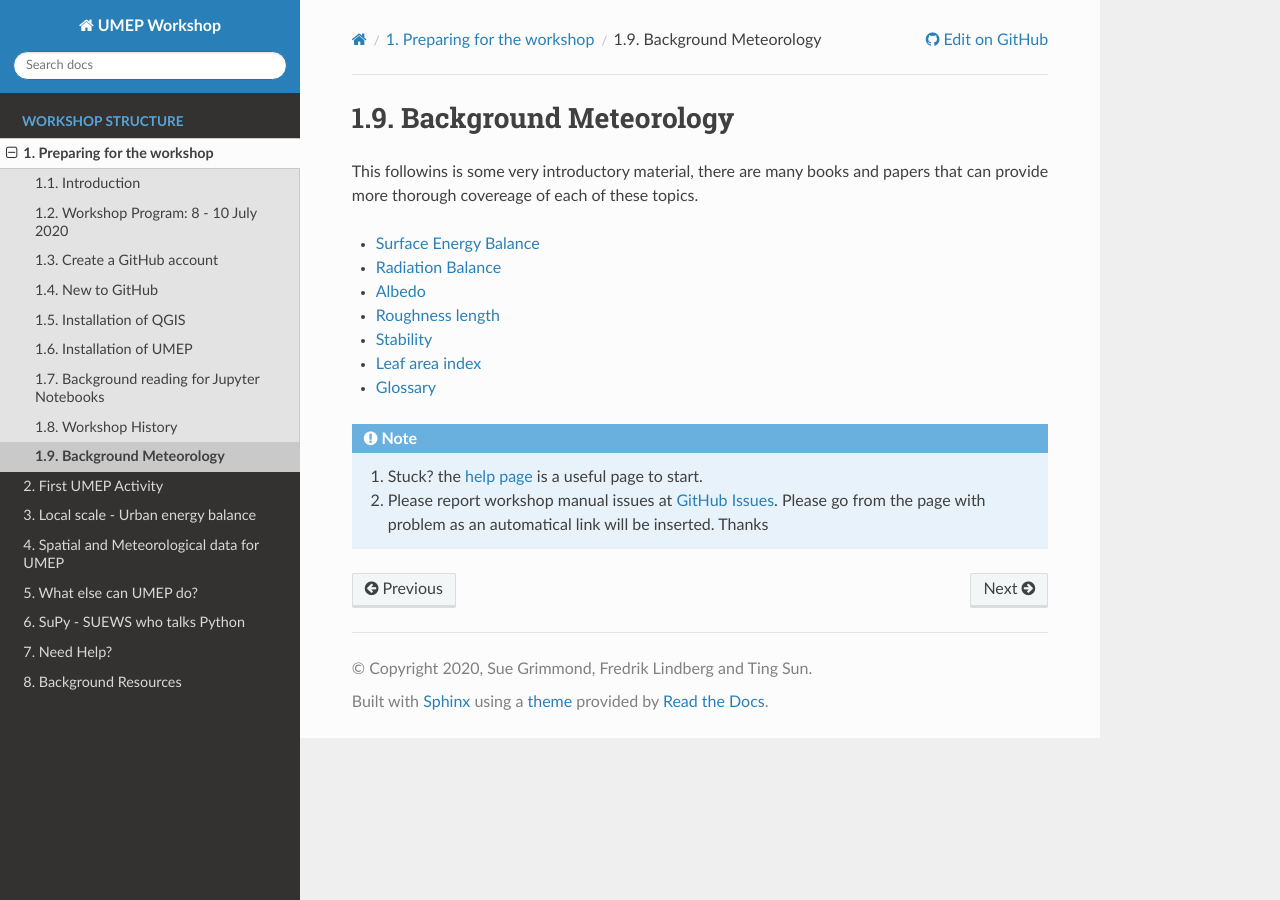
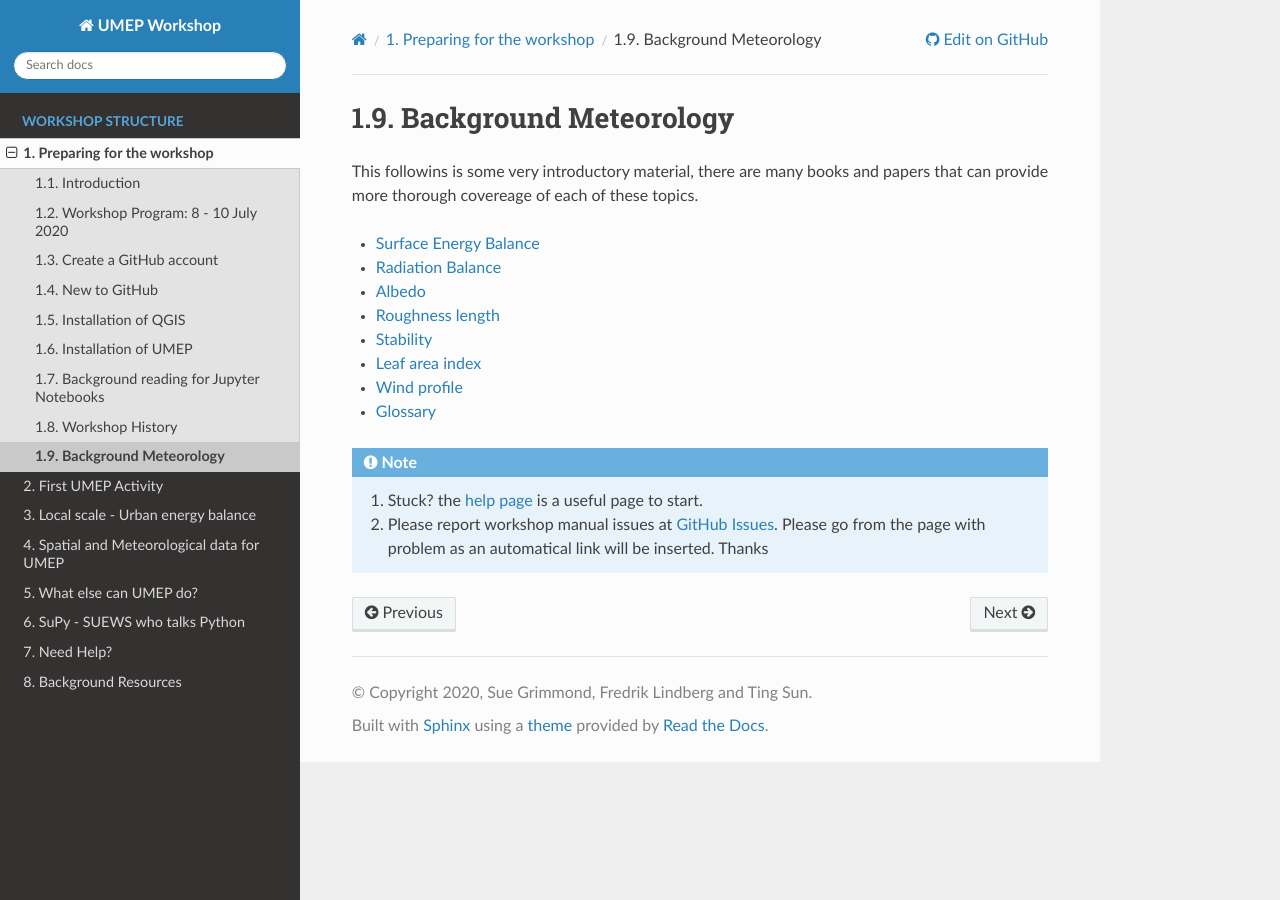
Before and after one commit to Urban-Meteorology-Reading/UMEP-Workshop, a Sphinx documentation site: the page built from source/BackGroundMet/BGM0.rst, in a window 1280 px wide. Built offline with Sphinx 7.4.7 and the Read the Docs theme 2.0.0, drawn with Linux system fonts in a browser that asks for light colours.

Commit message:
Update BGM0.rst

```diff
--- a/source/BackGroundMet/BGM0.rst
+++ b/source/BackGroundMet/BGM0.rst
@@ -12,4 +12,5 @@ This followins is some very introductory  material, there are many books and pap
 - `Roughness length <roughness>`
 - `Stability <stab>`
 - `Leaf area index <LAI>`
+- `Wind profile <WP>`
 - `Glossary <BGM1>`
```
